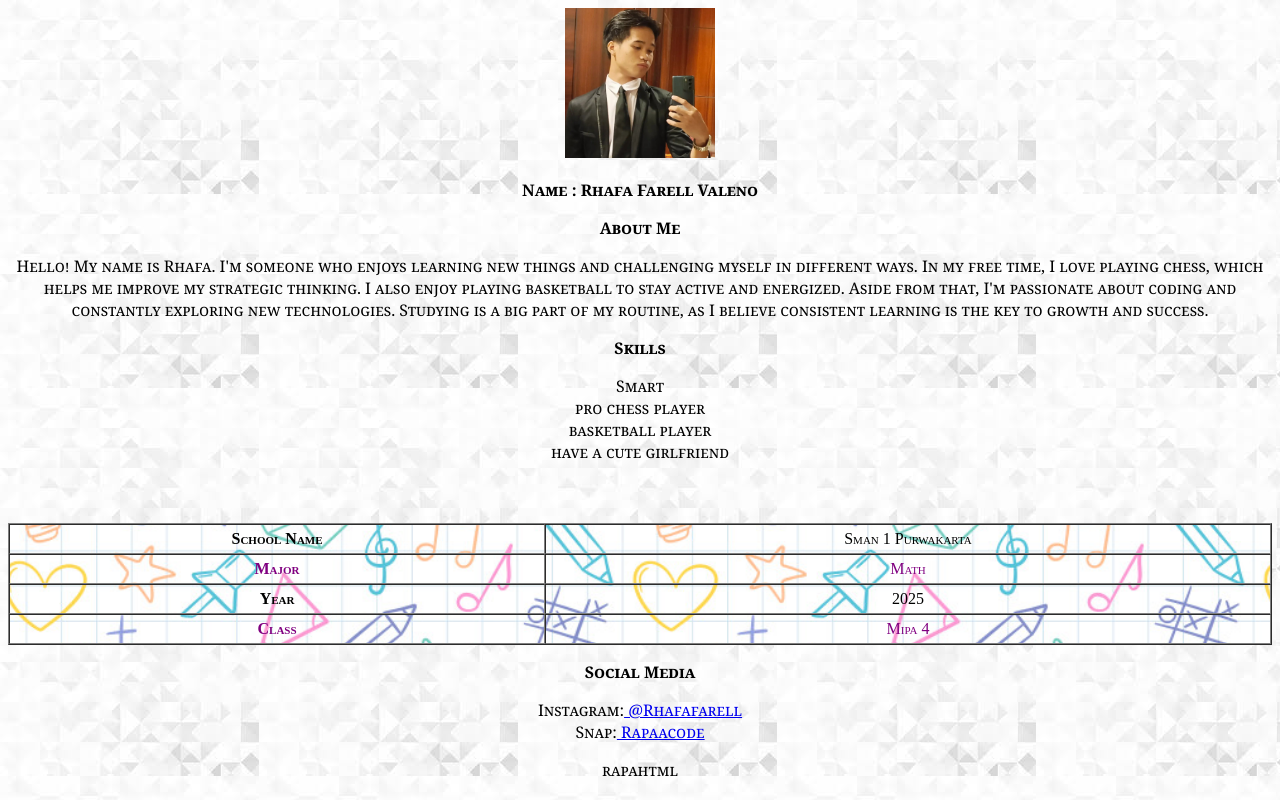
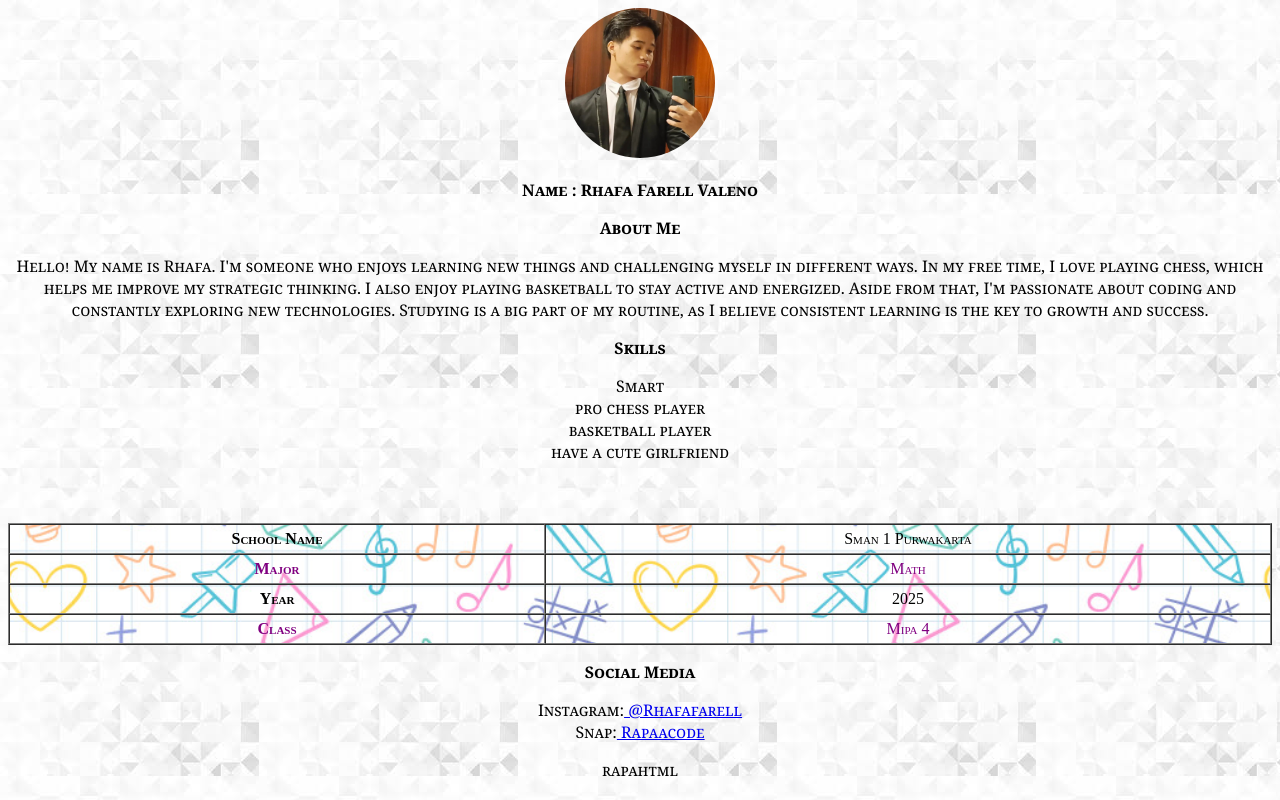
Before and after one commit to rapacode/code, a plain HTML site: page index.html in a window 1280 px wide. Drawn offline with Linux system fonts and the light colour scheme.

Commit message:
Update style.css

```diff
--- a/style.css
+++ b/style.css
@@ -39,3 +39,6 @@ li
 .y{
 	font-weight:normal;
 }
+.z{
+border-radius: 100%;
+}
```
